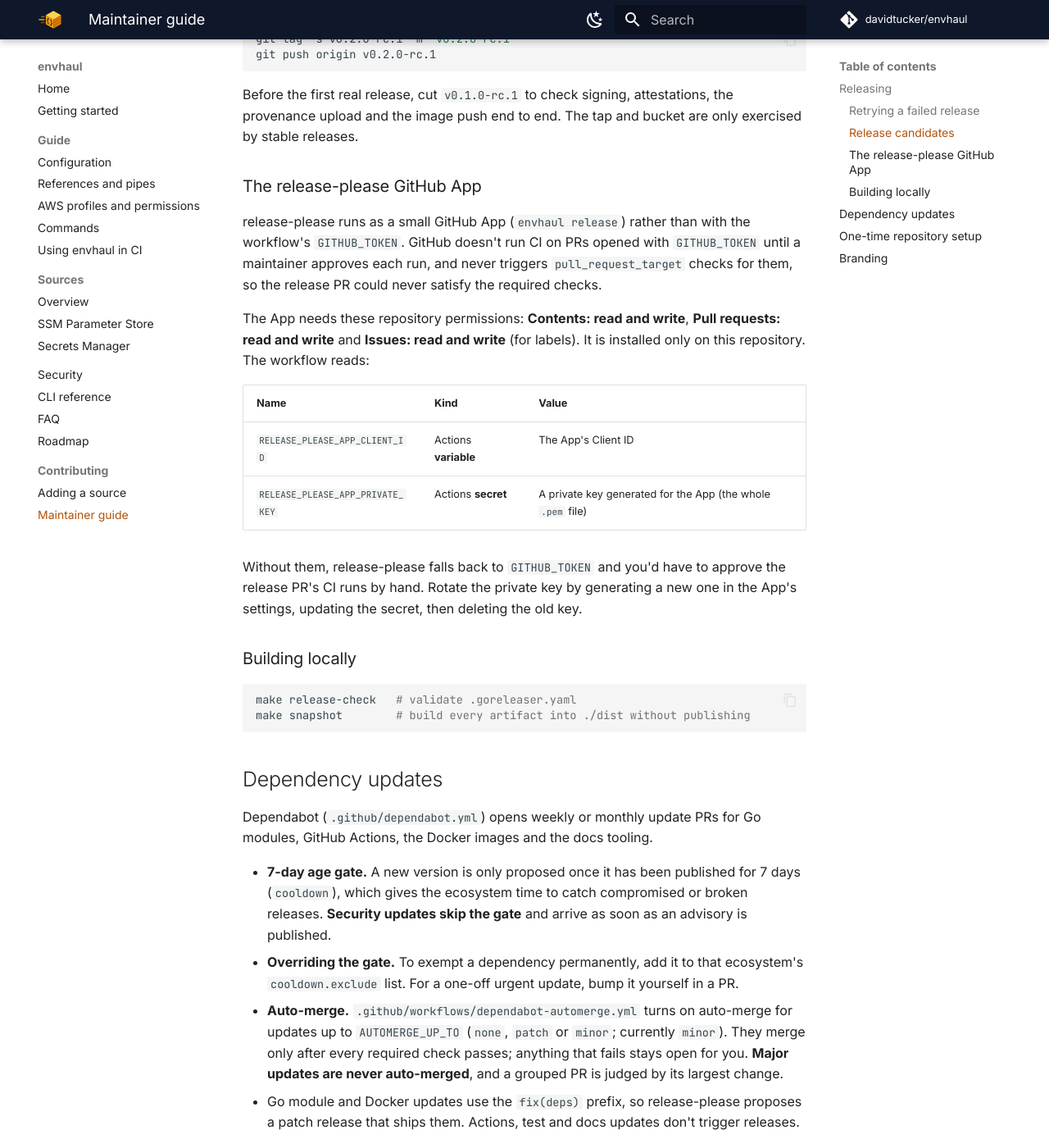
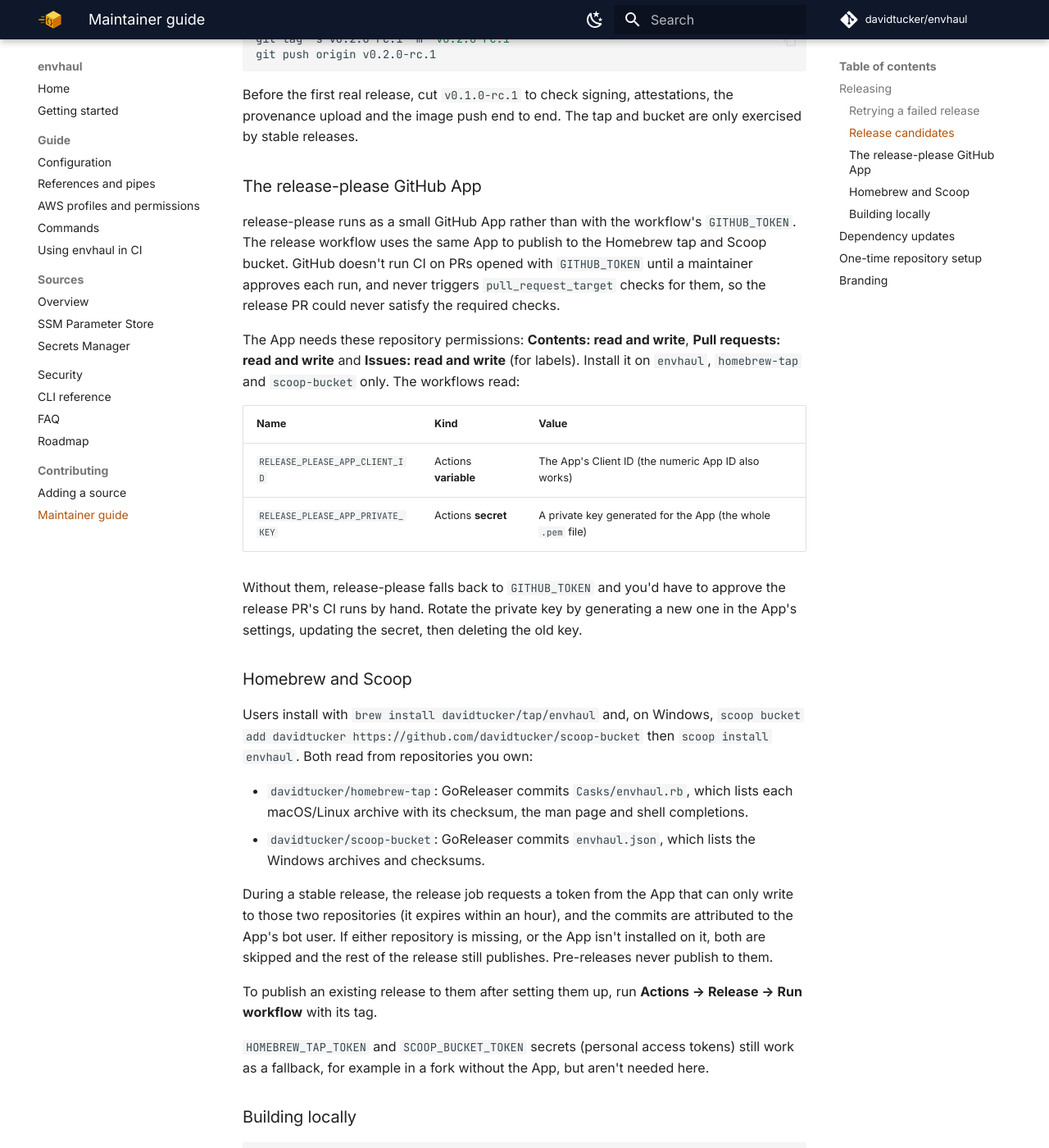
Before and after one commit to davidtucker/envhaul, an MkDocs documentation site: the page built from docs/maintainers.md, in a window 1280 px wide and 1400 px high, scrolled down 909 px. Shown: the whole window at 82% size. Built offline with MkDocs 1.6.1 and Material for MkDocs 9.7.7, drawn with Linux system fonts in a browser that asks for light colours; comment, search, counter and statistics services are not loaded; some of the changed text lies outside the part shown.

Commit message:
ci: publish to the Homebrew tap and Scoop bucket with the GitHub App (#12)
Instead of long-lived personal access tokens, the release job gets a
short-lived token from the release-please App, scoped to homebrew-tap
and scoop-bucket with Contents: write. Commits there are attributed to
the App's bot user. If either repository is missing or the App isn't
installed on it, the token step fails softly, GoReleaser skips both, and
the run shows a notice. HOMEBREW_TAP_TOKEN / SCOOP_BUCKET_TOKEN still
work as a fallback.

Co-authored-by: Claude Opus 5.5 <noreply@anthropic.com>

```diff
--- a/docs/maintainers.md
+++ b/docs/maintainers.md
@@ -9,7 +9,8 @@
 3. The `release` job runs GoReleaser, which builds and signs binaries,
    packages, SBOMs and the container image, attests provenance, and opens
    commits on the Homebrew tap and Scoop bucket. The tap and bucket are
-   skipped while their tokens aren't configured.
+   skipped (with a notice in the run) until the App can write to them; see
+   [Homebrew and Scoop](#homebrew-and-scoop).
 4. Check the release page. Verify one artifact with the commands in
    [Security](security.md#verifying-releases).
 5. The last release step requests the new version from `proxy.golang.org`,
@@ -43,25 +44,52 @@ bucket are only exercised by stable releases.
 
 ### The release-please GitHub App
 
-release-please runs as a small GitHub App (`envhaul release`) rather than with
-the workflow's `GITHUB_TOKEN`. GitHub doesn't run CI on PRs opened with
+release-please runs as a small GitHub App rather than with the workflow's
+`GITHUB_TOKEN`. The release workflow uses the same App to publish to the
+Homebrew tap and Scoop bucket. GitHub doesn't run CI on PRs opened with
 `GITHUB_TOKEN` until a maintainer approves each run, and never triggers
 `pull_request_target` checks for them, so the release PR could never satisfy
 the required checks.
 
 The App needs these repository permissions: **Contents: read and write**,
 **Pull requests: read and write** and **Issues: read and write** (for
-labels). It is installed only on this repository. The workflow reads:
+labels). Install it on `envhaul`, `homebrew-tap` and `scoop-bucket` only. The
+workflows read:
 
 | Name | Kind | Value |
 | --- | --- | --- |
-| `RELEASE_PLEASE_APP_CLIENT_ID` | Actions **variable** | The App's Client ID |
+| `RELEASE_PLEASE_APP_CLIENT_ID` | Actions **variable** | The App's Client ID (the numeric App ID also works) |
 | `RELEASE_PLEASE_APP_PRIVATE_KEY` | Actions **secret** | A private key generated for the App (the whole `.pem` file) |
 
 Without them, release-please falls back to `GITHUB_TOKEN` and you'd have to
 approve the release PR's CI runs by hand. Rotate the private key by generating
 a new one in the App's settings, updating the secret, then deleting the old
 key.
+
+### Homebrew and Scoop
+
+Users install with `brew install davidtucker/tap/envhaul` and, on Windows,
+`scoop bucket add davidtucker https://github.com/davidtucker/scoop-bucket`
+then `scoop install envhaul`. Both read from repositories you own:
+
+- `davidtucker/homebrew-tap`: GoReleaser commits `Casks/envhaul.rb`, which
+  lists each macOS/Linux archive with its checksum, the man page and shell
+  completions.
+- `davidtucker/scoop-bucket`: GoReleaser commits `envhaul.json`, which lists
+  the Windows archives and checksums.
+
+During a stable release, the release job requests a token from the App that
+can only write to those two repositories (it expires within an hour), and the
+commits are attributed to the App's bot user. If either repository is
+missing, or the App isn't installed on it, both are skipped and the rest of
+the release still publishes. Pre-releases never publish to them.
+
+To publish an existing release to them after setting them up, run
+**Actions → Release → Run workflow** with its tag.
+
+`HOMEBREW_TAP_TOKEN` and `SCOOP_BUCKET_TOKEN` secrets (personal access tokens)
+still work as a fallback, for example in a fork without the App, but aren't
+needed here.
 
 ### Building locally
 
@@ -100,11 +128,10 @@ These settings live in GitHub, not in the repository.
 - [ ] Create the release-please GitHub App and set
       `RELEASE_PLEASE_APP_CLIENT_ID` / `RELEASE_PLEASE_APP_PRIVATE_KEY`
       (see [The release-please GitHub App](#the-release-please-github-app)).
-- [ ] Create `davidtucker/homebrew-tap` (with a `Casks/` directory) and
-      `davidtucker/scoop-bucket`.
-- [ ] Create fine-grained tokens with *Contents: read and write* on each, and
-      add them as the `HOMEBREW_TAP_TOKEN` and `SCOOP_BUCKET_TOKEN` Actions
-      secrets.
+- [ ] Create public repositories `davidtucker/homebrew-tap` and
+      `davidtucker/scoop-bucket` (a README is enough; GoReleaser creates the
+      files), then add both to the release-please App's installation
+      (App settings → Install App → Configure → Repository access).
 - [ ] Sign in at [codecov.io](https://codecov.io) with GitHub and enable
       `davidtucker/envhaul`. Uploads authenticate with GitHub OIDC, so no
       `CODECOV_TOKEN` is needed. The `Coverage` check isn't required, so a
```
Also changed, not shown: .goreleaser.yaml (+4 -4 lines), 1 other file.
